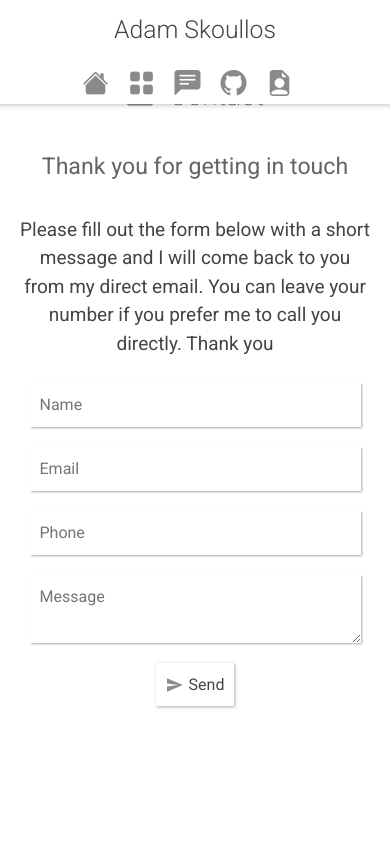
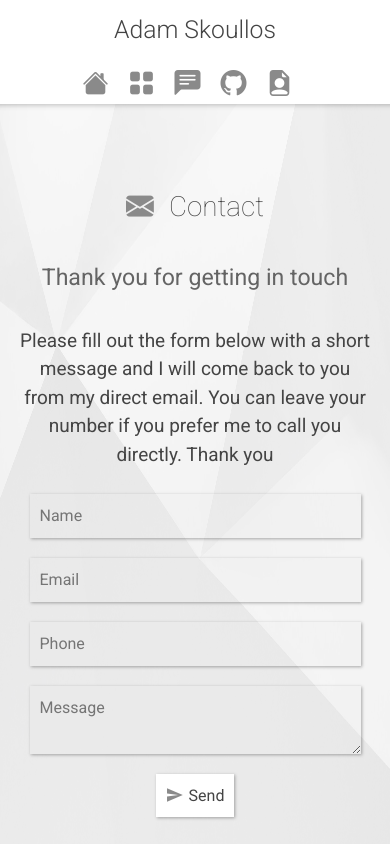
Before and after one commit to Adamskoullos/Portfolio, a Vue app: page /contact in a window 390 px wide. Built offline with nearby package versions, Linux system fonts and the light colour scheme; no server answers.

Commit message:
add contact page background image

```diff
--- a/src/views/Contact.vue
+++ b/src/views/Contact.vue
@@ -1,4 +1,6 @@
 <template>
+<div class="contact-container">
+  <img src="../assets/images/home-hero.jpg" alt="background" class="background cover">
     <div class="form-wrapper">
       <h1><i class="bi bi-envelope-fill"></i>Contact</h1>
       <h3>Thank you for getting in touch</h3>
@@ -12,6 +14,7 @@
         <button v-if="!sending"><span class="material-icons">send</span>Send</button>
         <button v-if="sending" class="sending"><span class="material-icons">send</span>Sending...</button>
       </form>
+    </div>
   </div>
 </template>
 
@@ -61,12 +64,30 @@ export default {
 </script>
 
 <style lang="scss">
+.contact-container{
+  flex:1;
+  background: rgba(255, 255, 255, 0.8);
+  position: relative;
+  img{
+    position: absolute;
+    left:0;
+    top:0;
+    z-index: -1;
+    min-height: 100vh;
+    height: 100%;
+    width: 100%;
+  }
+}
 .form-wrapper{
-    margin: 7vh auto auto auto;
+  padding-top: 60px;
+    // margin: 7vh auto auto auto;
     display: flex;
     flex-direction: column;
     align-items: center;
     justify-content: center;
+    // background: gray;
+    // background: rgba(255, 255, 255, 0.8);
+
     h1{
       font-weight: 200;
       margin: 20px auto;
@@ -98,30 +119,31 @@ export default {
         padding: 10px;
         margin: 10px;
         border: none;
-        // box-shadow: $box-shadow;
-        box-shadow: 1px 1px 2px rgba(50,50,50,0.4);
+        background: rgba(228, 228, 228, 0.164);
+        box-shadow: 1px 1px 3px rgba(50,50,50,0.4);
         transition: all ease 0.3s;
       }
       input:focus{
         outline: none;
         transition: all ease 0.3s;
-        background: rgba(228, 228, 228, 0.164);
+        background: rgba(255, 255, 255, 0.4);
         transform: scale(1.005);
-        box-shadow: 1px 2px 5px rgba(50,50,50,0.4);
+        box-shadow: 1px 2px 8px rgba(50,50,50,0.4);
       }
       textarea{
         padding: 10px;
         margin: 10px;
         border: none;
-        box-shadow: 1px 1px 2px rgba(50,50,50,0.4);
+        background: rgba(228, 228, 228, 0.164);
+        box-shadow: 1px 1px 3px rgba(50,50,50,0.4);
         transition: all ease 0.3s;
       }
       textarea:focus{
         outline: none;
         transition: all ease 0.3s;
-        background: rgba(228, 228, 228, 0.164);
+        background: rgba(255, 255, 255, 0.4);
         transform: scale(1.005);
-        box-shadow: 1px 2px 5px rgba(50,50,50,0.4);
+        box-shadow: 1px 2px 8px rgba(50,50,50,0.4);
       }
       button{
         background: white;
@@ -159,4 +181,28 @@ export default {
       }
     }
 }
+@media (min-width: 690px) and (max-width: 800px) {
+  div.form-wrapper{
+    // background-color: #f00;
+    padding-top: 90px;
+  }
+}
+@media (min-width: 600px) and (max-width: 690px) {
+  div.form-wrapper{
+    // background-color: rgb(94, 255, 0);
+    padding-top: 150px;
+  }
+}
+@media (min-width: 350px) and (max-width: 600px) {
+  div.form-wrapper{
+    // background-color: rgb(255, 196, 0);
+    padding-top: 170px;
+  }
+}
+@media (min-width: 200px) and (max-width: 350px) {
+  div.form-wrapper{
+    // background-color: rgb(255, 196, 0);
+    padding-top: 170px;
+  }
+}
 </style>
```
Lines whose indentation alone changed are shown as unchanged.
